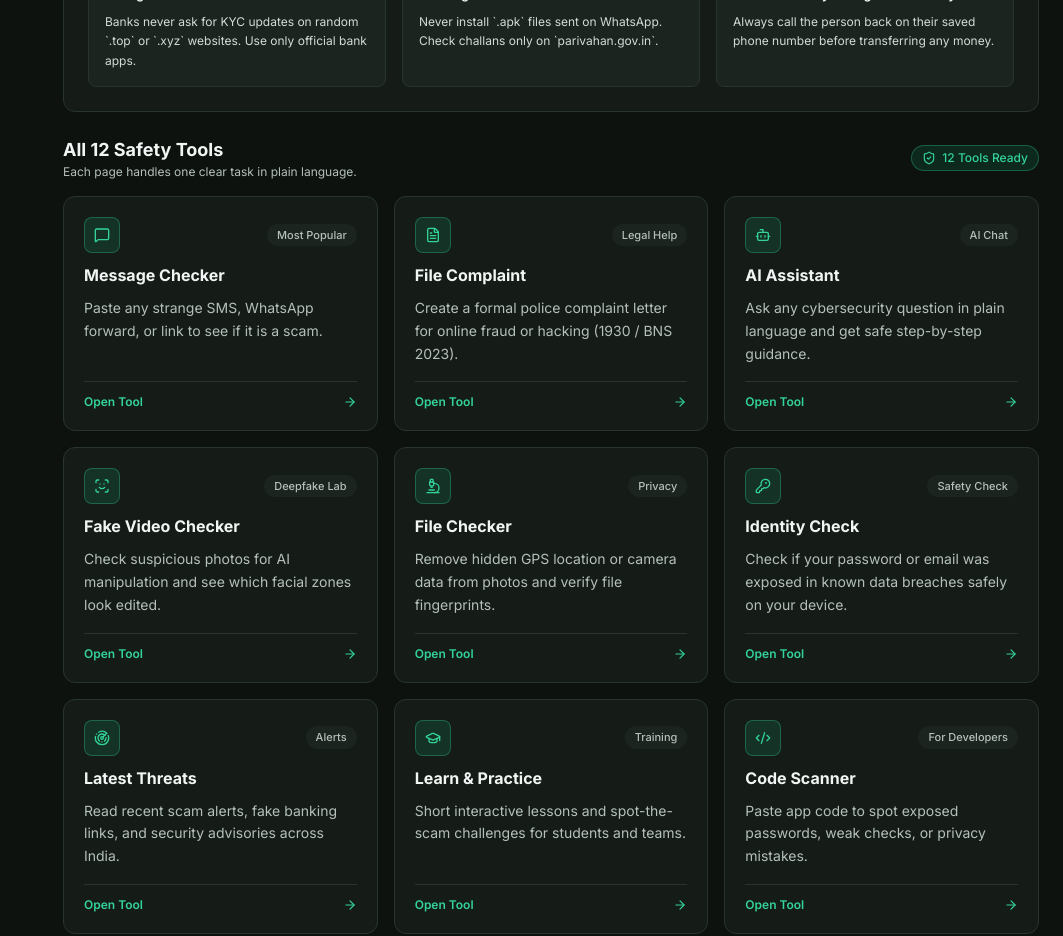
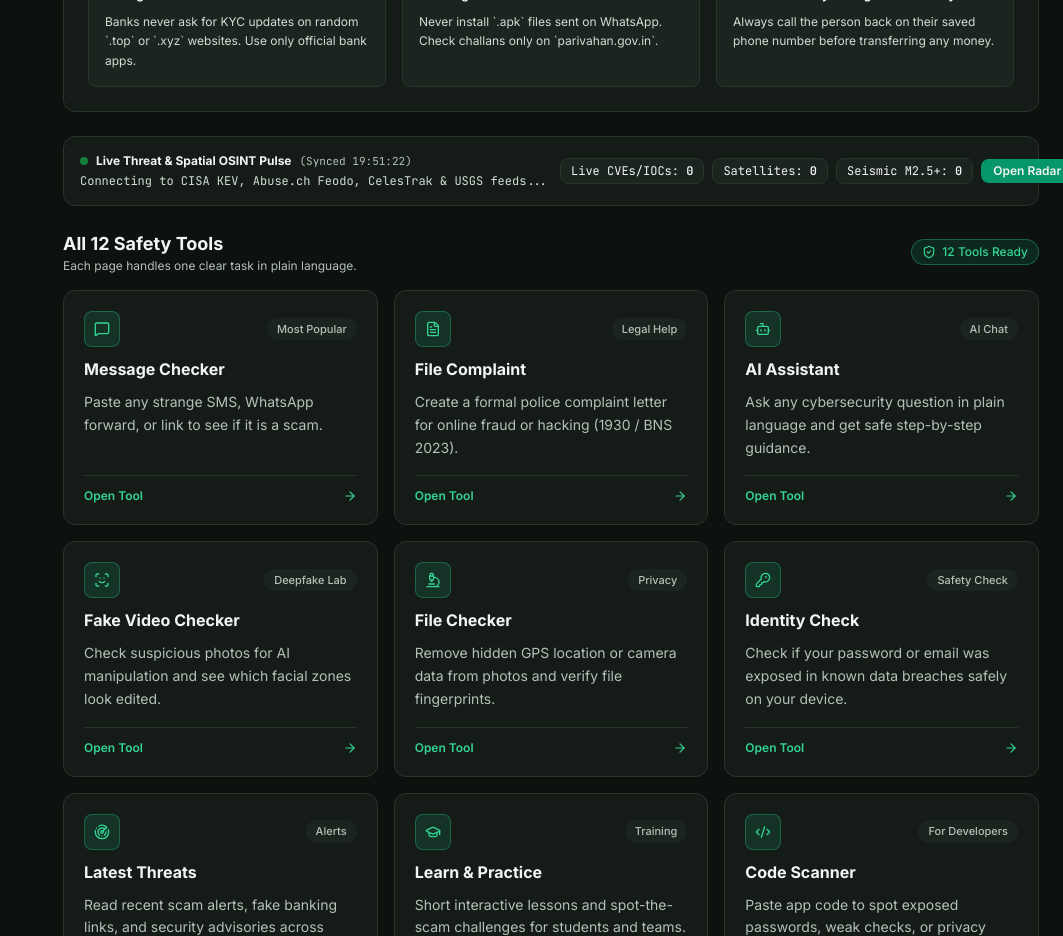
Before and after one commit to SRIBENDUPRASADMUDULI/Trinetra, a Next.js app: page / in a window 1280 px wide. Shown: the part 1080-2016 px from the top of the page, without its empty margins (217-1280 px from the left). Built offline with nearby package versions, Linux system fonts and the light colour scheme; no server answers.

Commit message:
feat(dashboard): add live CISA KEV, Abuse.ch, CelesTrak & USGS telemetry pulse to home dashboard

```diff
--- a/src/app/page.tsx
+++ b/src/app/page.tsx
@@ -140,6 +140,15 @@ export default function DashboardPage() {
     totalCalls: number
   } | null>(null)
 
+  const [livePulse, setLivePulse] = useState<{
+    iocCount: number
+    feedCount: number
+    satCount: number
+    eqCount: number
+    latestAlert?: string
+    syncedAt?: string
+  } | null>(null)
+
   useEffect(() => {
     fetch('/api/telemetry')
       .then((r) => r.json())
@@ -149,6 +158,20 @@ export default function DashboardPage() {
         }
       })
       .catch(() => {})
+
+    Promise.all([
+      fetch('/api/intel/connectors', { cache: 'no-store' }).then((r) => (r.ok ? r.json() : null)).catch(() => null),
+      fetch('/api/intel/osint', { cache: 'no-store' }).then((r) => (r.ok ? r.json() : null)).catch(() => null),
+    ]).then(([conn, osint]) => {
+      setLivePulse({
+        iocCount: Array.isArray(conn?.iocs) ? conn.iocs.length : 0,
+        feedCount: Array.isArray(conn?.liveFeed) ? conn.liveFeed.length : 0,
+        satCount: Array.isArray(osint?.satellites) ? osint.satellites.length : 0,
+        eqCount: Array.isArray(osint?.seismic) ? osint.seismic.length : 0,
+        latestAlert: conn?.liveFeed?.[0]?.attackType,
+        syncedAt: new Date().toLocaleTimeString('en-IN', { hour12: false }),
+      })
+    })
   }, [])
 
   return (
@@ -284,6 +307,43 @@ export default function DashboardPage() {
         </div>
       </section>
 
+      {/* Live Threat & Spatial OSINT Pulse */}
+      <section className="rounded-xl bg-[#FFFFFF] border border-[#E0DDD5] p-4 shadow-xs flex flex-col md:flex-row md:items-center justify-between gap-3">
+        <div className="space-y-1">
+          <div className="text-xs font-bold text-[#1E2420] flex items-center gap-2">
+            <span className="w-2 h-2 rounded-full bg-[#15803D] animate-pulse" />
+            Live Threat &amp; Spatial OSINT Pulse
+            {livePulse?.syncedAt && (
+              <span className="font-mono text-[11px] font-normal text-[#5C645E]">
+                (Synced {livePulse.syncedAt})
+              </span>
+            )}
+          </div>
+          <div className="text-xs text-[#4B5563] font-mono truncate max-w-2xl">
+            {livePulse?.latestAlert
+              ? `Latest Live Alert: ${livePulse.latestAlert}`
+              : 'Connecting to CISA KEV, Abuse.ch Feodo, CelesTrak & USGS feeds...'}
+          </div>
+        </div>
+        <div className="flex flex-wrap items-center gap-2 text-xs font-mono shrink-0">
+          <span className="px-2.5 py-1 rounded-lg bg-[#F2F1EC] border border-[#E0DDD5] text-[#1E2420]">
+            Live CVEs/IOCs: <strong>{livePulse?.feedCount ?? '—'}</strong>
+          </span>
+          <span className="px-2.5 py-1 rounded-lg bg-[#F2F1EC] border border-[#E0DDD5] text-[#1E2420]">
+            Satellites: <strong>{livePulse?.satCount ?? '—'}</strong>
+          </span>
+          <span className="px-2.5 py-1 rounded-lg bg-[#F2F1EC] border border-[#E0DDD5] text-[#1E2420]">
+            Seismic M2.5+: <strong>{livePulse?.eqCount ?? '—'}</strong>
+          </span>
+          <Link
+            href="/intel"
+            className="px-3 py-1 rounded-lg bg-[#059669] hover:bg-[#047857] text-white font-sans font-semibold transition-colors"
+          >
+            Open Radar
+          </Link>
+        </div>
+      </section>
+
       {/* All 12 Tools Directory in Plain English */}
       <section className="space-y-4">
         <div className="flex items-center justify-between">
```
